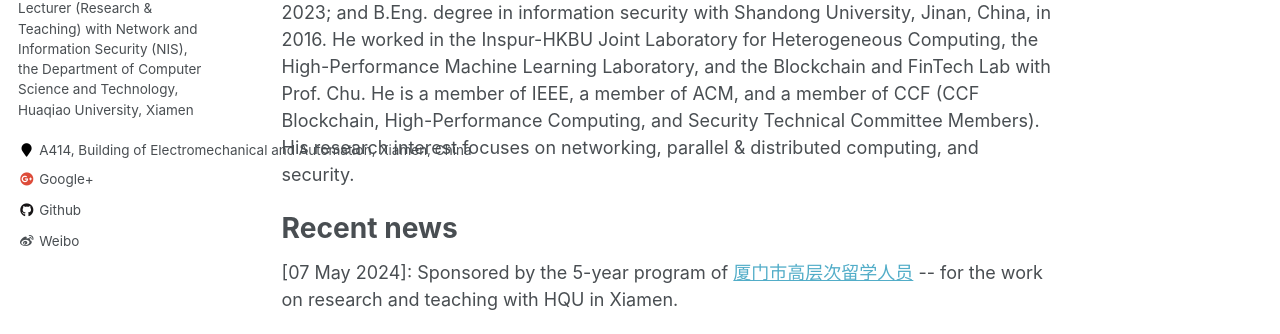
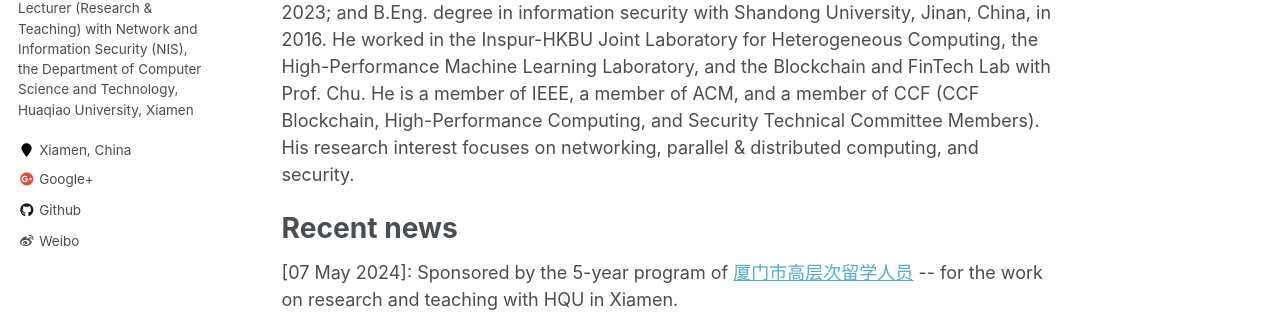
Before and after one commit to Canhui/canhui.github.io, a Jekyll site: the page built from _pages/about.md, in a window 1280 px wide. Shown: the part 377-711 px from the top of the page. Built offline with Jekyll 4.4.1, drawn with Linux system fonts in a browser that asks for light colours.

Commit message:
Update _config.yml

```diff
--- a/_config.yml
+++ b/_config.yml
@@ -83,7 +83,7 @@ author:
   name             : "Canhui Wang, Ph.D."
   avatar           : "chwang.jpg" # "profile.png"
   bio              : "Lecturer (Research & Teaching) with Network and Information Security (NIS), the Department of Computer Science and Technology, Huaqiao University, Xiamen"
-  location         : "A414, Building of Electromechanical and Automation, Xiamen, China"
+  location         : "Xiamen, China"
   # employer         : "Hong Kong Baptist University"
   # #pubmed           : "https://www.ncbi.nlm.nih.gov/pubmed/?term=john+snow"
   # googlescholar    : "https://scholar.google.com/citations?user=XuSVdhgAAAAJ"
```
